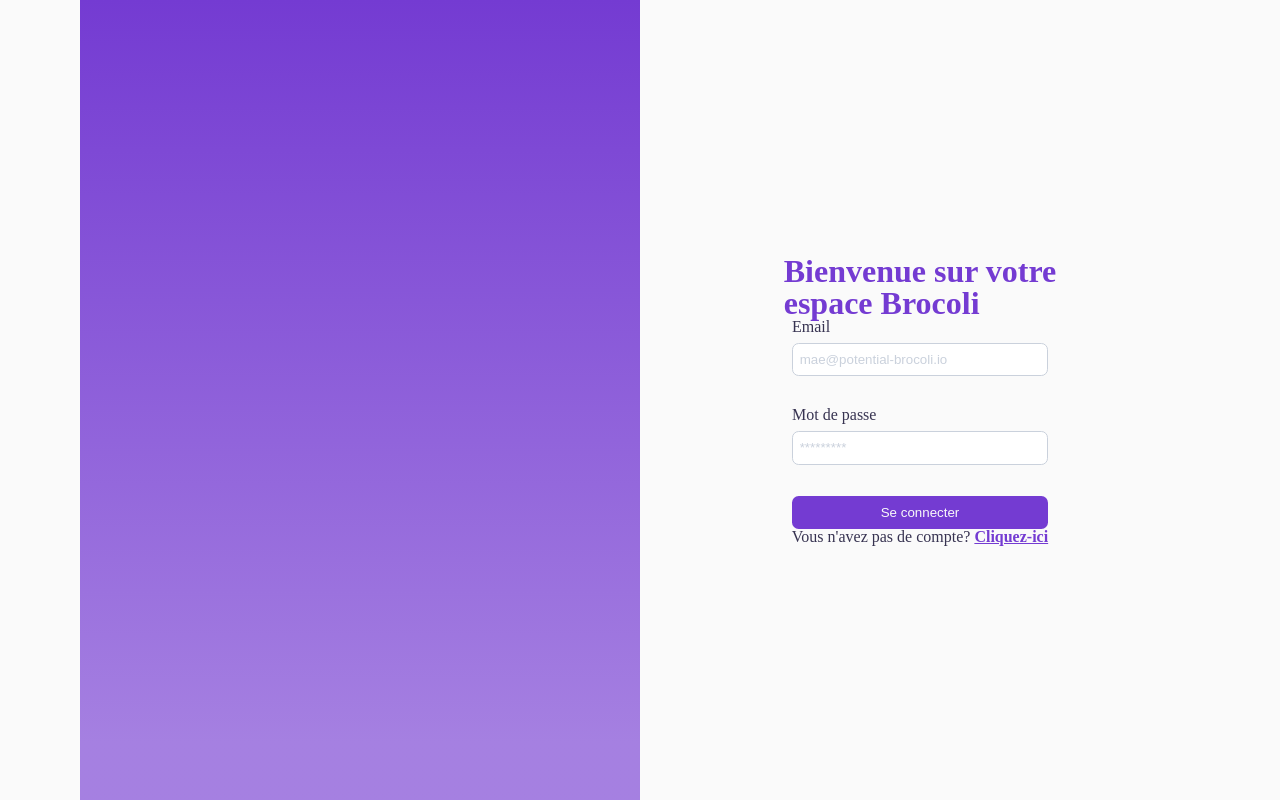
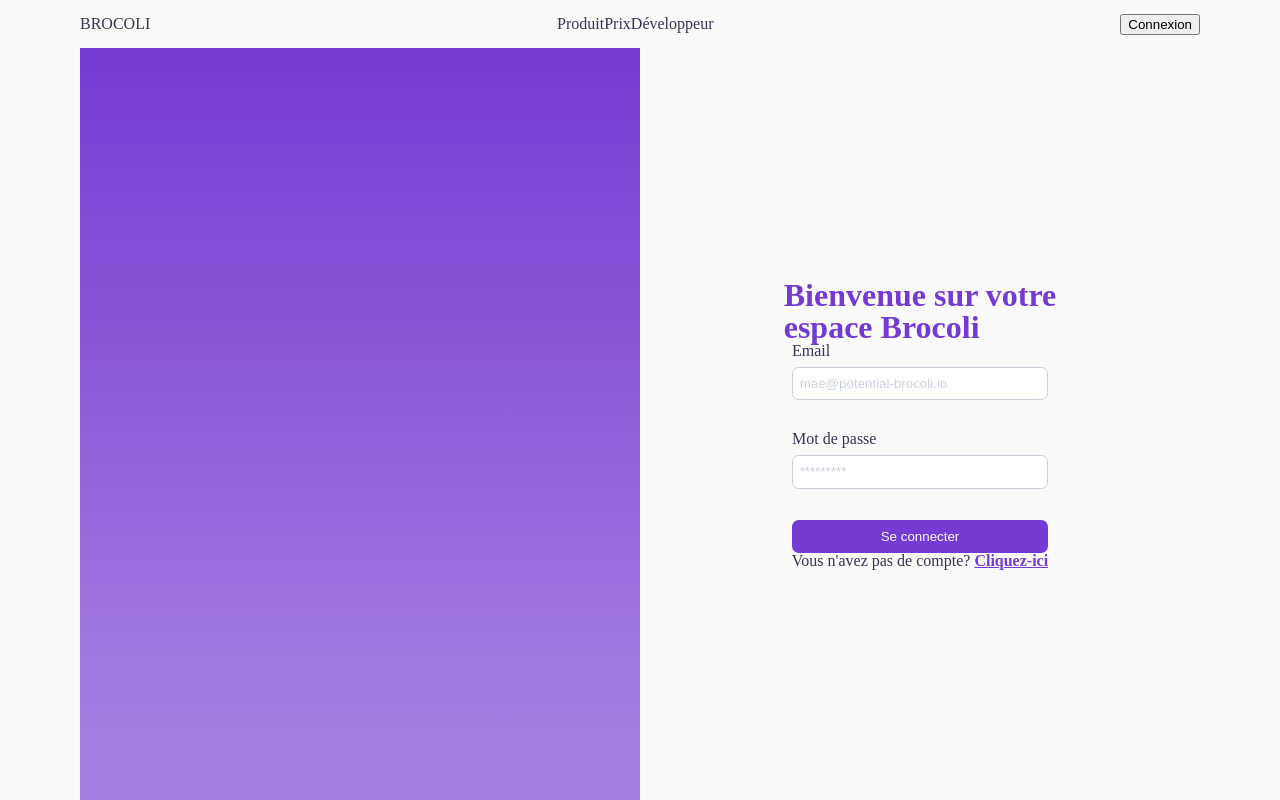
Before and after one commit to MaeWolff/potential-brocoli, a React (Create React App) app: page /enter in a window 1280 px wide. Built offline with nearby package versions, Linux system fonts and the light colour scheme.

Commit message:
feat: create global layout

```diff
--- a/src/components/composed/Header.tsx
+++ b/src/components/composed/Header.tsx
@@ -6,6 +6,10 @@
   display: flex;
   flex-direction: row;
   justify-content: space-between;
+  align-items: center;
+  height: var(--header-height);
+  grid-area: Header;
+  width: 100%;
 `;
 
 const LinksWrapper = styled.ul`
--- a/src/components/index.ts
+++ b/src/components/index.ts
@@ -1 +1,5 @@
+// composed
+export { default as Header } from "./composed/Header";
+
+// forms
 export { default as InputField } from "./forms/InputField";
--- /dev/null
+++ b/src/layouts/LandingLayout.tsx
@@ -0,0 +1,35 @@
+import React, { ReactNode } from "react";
+import styled from "styled-components";
+import { Header } from "../components/index";
+
+const Layout = styled.div`
+  display: grid;
+  justify-items: center;
+  grid-template-columns: 1fr min(75em, 100%) 1fr;
+  grid-template-rows: auto 1fr auto;
+  grid-template-areas:
+    "Header Header Header"
+    ".      Main   .";
+`;
+
+const Main = styled.main`
+  grid-area: Main;
+  display: grid;
+  grid-row-gap: 1em;
+  width: 100%;
+  justify-items: center;
+`;
+
+type Props = {
+  children: ReactNode;
+};
+
+export default function LandingLayout({ children }: Props) {
+  return (
+    <Layout>
+      <Header />
+
+      <Main>{children}</Main>
+    </Layout>
+  );
+}
--- a/src/pages/EnterPage.tsx
+++ b/src/pages/EnterPage.tsx
@@ -4,10 +4,13 @@
 import SignInForm from "../components/forms/SignInForm";
 import SignUpForm from "../components/forms/SignUpForm";
 
+import LandingLayout from "../layouts/LandingLayout";
+
 const Container = styled.div`
   display: grid;
   grid-template-columns: repeat(2, 1fr);
-  min-height: 100vh;
+  min-height: calc(100vh - var(--header-height));
+  width: 100%;
 `;
 
 const DescriptionContainer = styled.div`
@@ -17,6 +20,7 @@
     #743bd2 0%,
     rgba(117, 59, 211, 0.64) 92.71%
   );
+  width: 100%;
 `;
 
 const FormContainer = styled.div`
@@ -64,6 +68,7 @@
   const [formState, setFormState] = useState(EnterState.SIGN_IN);
 
   return (
+    <LandingLayout>
       <Container>
         <DescriptionContainer />
 
@@ -105,5 +110,6 @@
           )}
         </FormContainer>
       </Container>
+    </LandingLayout>
   );
 }
--- a/src/theme/globalStyle.ts
+++ b/src/theme/globalStyle.ts
@@ -36,6 +36,14 @@
 * {
   box-sizing: border-box;
 }
+
+
+
+html {
+  --header-height: 3em;
+}
+
+
 body {
   width: 100%;
   padding: 0em 5em;
```
Lines whose indentation alone changed are shown as unchanged.
